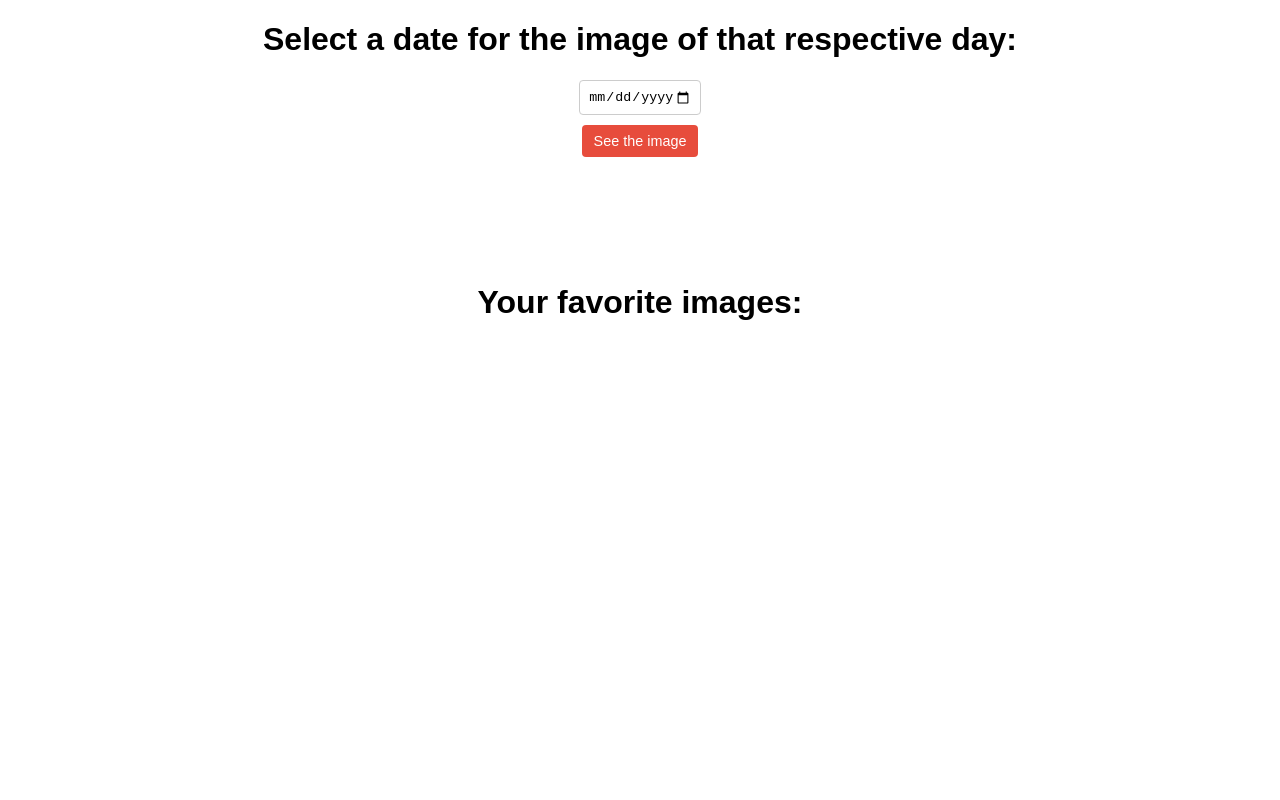
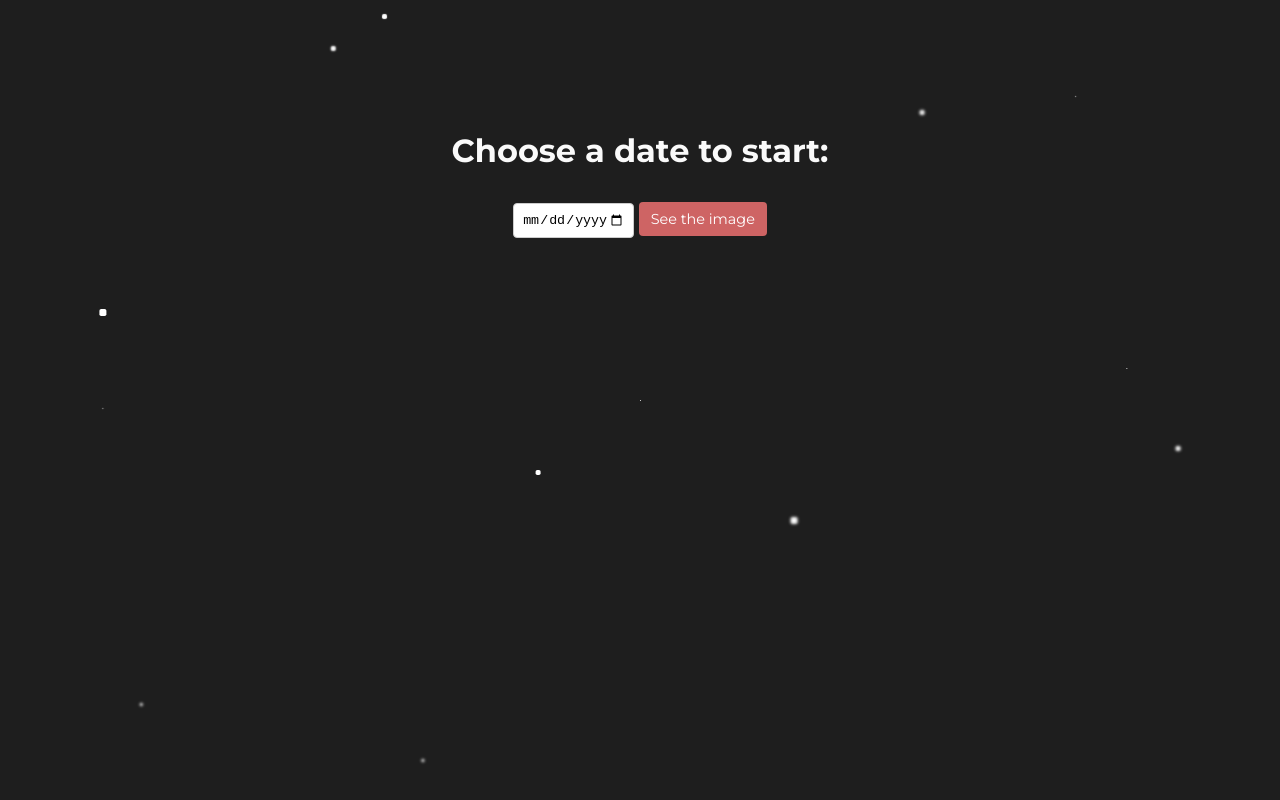
Before and after one commit to o2thur/nasaAPI, a plain HTML site: page index.html in a window 1280 px wide. Drawn offline with Linux system fonts and the light colour scheme.

Commit message:
Favicon added, stars added, page style refactored

```diff
--- a/index.html
+++ b/index.html
@@ -6,34 +6,47 @@
   <meta name="viewport" content="width=device-width, initial-scale=1.0" />
   <script src="script.js" defer></script>
   <link rel="stylesheet" href="style.css" />
-  <title>Home</title>
+  <link rel="preconnect" href="https://fonts.googleapis.com">
+  <link rel="preconnect" href="https://fonts.gstatic.com" crossorigin>
+  <link href="https://fonts.googleapis.com/css2?family=Montserrat:ital,wght@0,100..900;1,100..900&display=swap"
+    rel="stylesheet">
+  <title>Nasa API Project</title>
+  <link rel="icon" type="image/png" href="favicon.ico">
+
 </head>
 
 <body>
-  <form action="">
-    <h1>Select a date for the image of that respective day:</h1>
-    <input type="date" id="galaxy-date" name="galaxy-date" />
-    <input type="button" value="See the image" id="submit-button" />
-  </form>
-
+  <main>
+    <div id="stars"></div>
     <div id="container" class="d-none">
-    <div>
-      <h1 id="image-title"></h1>
+      <div id="image-container">
         <a href="" id="image-link"><img src="" alt="" id="galaxy-image" /></a>
       </div>
-    <div>
+      <div id="image-desc-container">
+        <h1 id="image-title"></h1>
         <p id="image-explanation"></p>
         <input type="button" value="Add to favorites" id="favorite-button" class="d-none" />
       </div>
     </div>
 
+    <div id="selectContainer">
+      <h1>Choose a date to start:</h1>
+      <div>
+        <input type="date" id="galaxy-date" name="galaxy-date" />
+        <input type="button" value="See the image" id="submit-button" />
+      </div>
+    </div>
+
+
     <div id="favoritesContainer">
-    <h1>Your favorite images:</h1>
+      <h1></h1>
       <div id="favoriteImagesContainer">
 
       </div>
 
     </div>
+
+  </main>
 </body>
 
 </html>
--- a/script.js
+++ b/script.js
@@ -1,4 +1,5 @@
-// 1. Getting today's date 2. Transforming into the string '2023-11-23T12:34:56.789Z' 3. Splitting on 'T' and creating array 4. Getting the first string
+// 1. Getting today's date 2. Transforming into the string '2023-11-23T12:34:56.789Z'
+// 3. Splitting on 'T' and creating array 4. Getting the first string
 const today = new Date().toISOString().split("T")[0];
 // Setting the 'max' attribute with const today as it's value
 document.getElementById("galaxy-date").setAttribute("max", today);
@@ -51,8 +52,6 @@ function addFavorites(data) {
   renderFavorites()
 }
 
-
-
 function renderFavorites() {
   $favoriteImagesContainer.innerHTML = ''
 
--- a/style.css
+++ b/style.css
@@ -1,13 +1,33 @@
 body {
-    font-family: sans-serif;
-    margin: 0
+    font-family: 'Montserrat', sans-serif;
+    margin: 0 5rem;
+    background-color: #1E1E1E;
+    color: #fafafa;
+}
+
+main {
+    display: flex;
+    flex-direction: column;
+}
+
+#stars {
+    position: fixed;
+    top: 50%;
+    left: 50%;
+    height: 1px;
+    width: 1px;
+    background-color: #fff;
+    border-radius: 50%;
+    box-shadow: -24vw -44vh 2px 2px #fff, 38vw -4vh 0px 0px #fff, -20vw -48vh 1px 2px #fff, -39vw 38vh 3px 1px #fff, -42vw -11vh 0px 3px #fff, 12vw 15vh 3px 3px #fff, 42vw 6vh 3px 2px #fff, -8vw 9vh 0px 2px #fff, 34vw -38vh 1px 0px #fff, -17vw 45vh 3px 1px #fff, 22vw -36vh 3px 2px #fff, -42vw 1vh 1px 0px #fff;
+    animation: zoom 10s alternate infinite;
+    z-index: -1;
 }
 
 .d-none {
     display: none;
 }
 
-form {
+#selectContainer {
     display: flex;
     flex-direction: column;
     align-items: center;
@@ -23,22 +43,37 @@ input[type="date"] {
 
 #container {
     display: flex;
-    flex-direction: column;
+    flex-direction: row;
     justify-content: center;
     align-items: center;
     margin-top: 20px;
     padding-bottom: 15px;
 }
 
+#image-container {
+    text-align: center;
+}
+
+#image-desc-container {
+    display: flex;
+    flex-direction: column;
+    align-items: flex-start;
+}
+
+/* #image-explanation {
+    width: 70%
+} */
+
 #container img {
-    /* Make the image responsive */
+    /* Makes the image responsive */
     max-height: 400px;
+    max-width: 800px;
     /* Set a maximum height for the image */
     border-radius: 8px;
+    box-shadow: 0 4px 8px rgba(0, 0, 0, 0.5);
 }
 
 #container div {
-    text-align: center;
     width: 50%;
 }
 
@@ -59,16 +94,16 @@ input[type="date"] {
     display: flex;
     flex-direction: column;
     align-items: center;
-    border: 1px #ccc solid;
     padding: 15px;
     border-radius: 8px;
-    box-shadow: 0 4px 8px rgba(0, 0, 0, 0.1);
+    box-shadow: 0 4px 8px rgba(0, 0, 0, 0.5);
 }
 
 .card h3 {
     margin-bottom: 10px;
     font-size: 1.2rem;
-    color: #333;
+    color: #fff;
+    font-weight: 500;
 }
 
 .card-image {
@@ -80,7 +115,8 @@ input[type="date"] {
 
 .card button,
 input[type='button'] {
-    background-color: #e74c3c;
+    background-color: #CE6464;
+    font-family: 'Montserrat', sans-serif;
     color: #fff;
     border: none;
     padding: 8px 12px;
@@ -93,5 +129,5 @@ input[type='button'] {
 
 .card button:hover,
 input[type='button']:hover {
-    background-color: #c0392b;
+    background-color: #f08f8f;
 }
```
Also changed, not shown: favicon.ico (added). Lines whose indentation alone changed are shown as unchanged.
